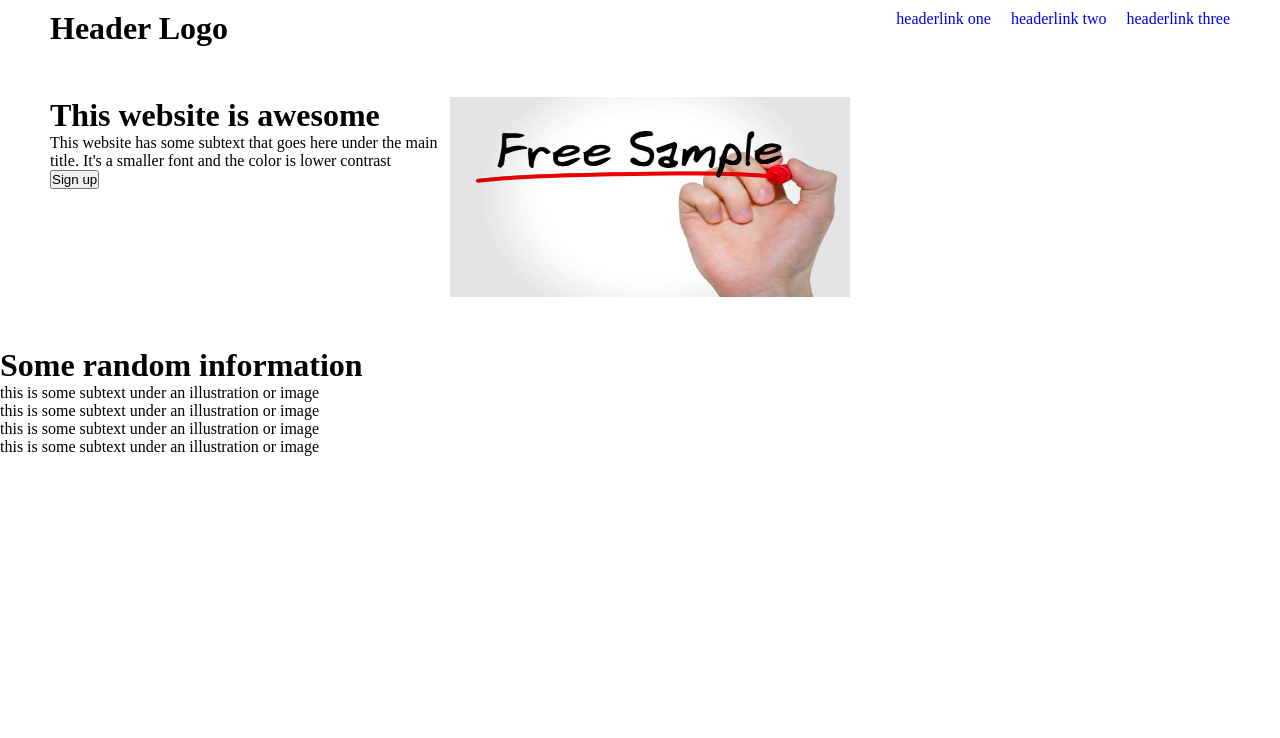
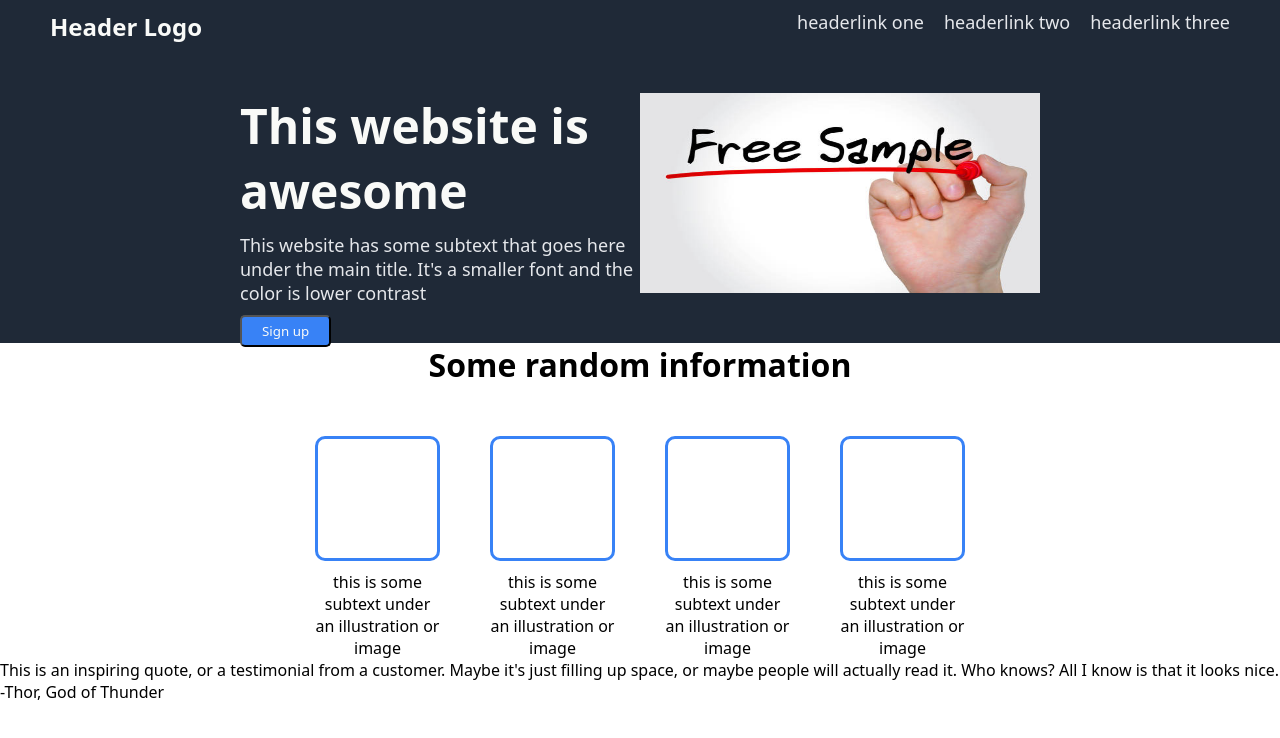
Before and after one commit to MrQuantumPlayer/second-project, a plain HTML site: page index.html in a window 1280 px wide. Drawn offline with Linux system fonts and the light colour scheme.

Commit message:
Add third block for html and add css for second block

```diff
--- a/index.html
+++ b/index.html
@@ -5,7 +5,7 @@
     <meta charset="UTF-8">
     <meta name="viewport" content="width=device-width, initial-scale=1.0">
     <title>Second Projet - Foundation</title>
-    <link rel = "stylesheet" href="./style.css">
+    <link rel="stylesheet" href="./style.css">
 </head>
 
 <body>
@@ -38,7 +38,7 @@
 
     <!--Second Block Starts-->
 
-    <div class = "info-container">
+    <div class="info-container">
         <h1>Some random information</h1>
 
         <div class="boxes">
@@ -49,7 +49,7 @@
             <div class="card">
                 <div class="empty"></div>
                 <p class="card-text">
-                   this is some subtext under an illustration or image
+                    this is some subtext under an illustration or image
                 </p>
             </div>
             <div class="card">
@@ -64,6 +64,17 @@
     </div>
 
     <!--Second Block Ends-->
+
+    <!--Third Block Starts-->
+
+    <div class="quote-container">
+        <p class="quote-text">This is an inspiring quote, or a testimonial from a customer. Maybe it's just filling up space,
+            or maybe people will actually read it. Who knows? All I know is that it looks nice.</p>
+
+        <p class="quote-autor">-Thor, God of Thunder</p>
+    </div>
+
+    <!--Third Block Ends-->
 </body>
 
 </html>
--- a/style.css
+++ b/style.css
@@ -2,6 +2,8 @@
     margin: 0;
     padding: 0;
     box-sizing: border-box;
+
+    font-family: system-ui, -apple-system, BlinkMacSystemFont, 'Segoe UI', Roboto, Oxygen, Ubuntu, Cantarell, 'Open Sans', 'Helvetica Neue', sans-serif;
 }
 
 a {
@@ -17,12 +19,31 @@ img {
     height:200px;
 }
 
+.hero-container button {
+    padding:5px 20px;
+    border-radius: 5px;
+    background-color: #3882F6;
+    color:#F9FAF8;
+}
+
+.hero-text p, a{
+    font-size: 18px;
+    color: #e5e7eb;
+}
+
 .header-container {
+    background-color: #1F2937;
     padding:10px 50px 50px;
+
     display:flex;
     flex-direction: column;
     justify-content: center;
     row-gap: 50px;
+}
+
+.nav-bar h1 {
+    font-size: 24px;
+    color: #F9FAF8;
 }
 
 .nav-bar {
@@ -40,6 +61,7 @@ img {
 .hero-container {
 
     display: flex;
+    justify-content: center;
 
 
 }
@@ -48,3 +70,48 @@ img {
     width:400px;
     height:200px;
 }
+
+.hero-text p{
+    margin: 10px 0px;
+}
+
+.hero-text h1 {
+    font-size: 48px;
+    color:#F9FAF8;
+    font-weight: 900;
+}
+
+
+/*Second Block Styleing*/
+.info-container {
+    display: flex;
+    flex-direction: column;
+    align-items: center;
+    row-gap: 50px;
+}
+
+.empty {
+    width:125px;
+    height:125px;
+    border:3px solid #3882F6;
+    border-radius: 10px;
+
+}
+
+.boxes {
+    display: flex;
+    justify-content: center;
+    column-gap: 50px;
+}
+
+.card {
+    width:125px;
+    display: flex;
+    flex-direction: column;
+    row-gap: 10px;
+
+}
+
+.card-text {
+    text-align: center  ;
+}
```
